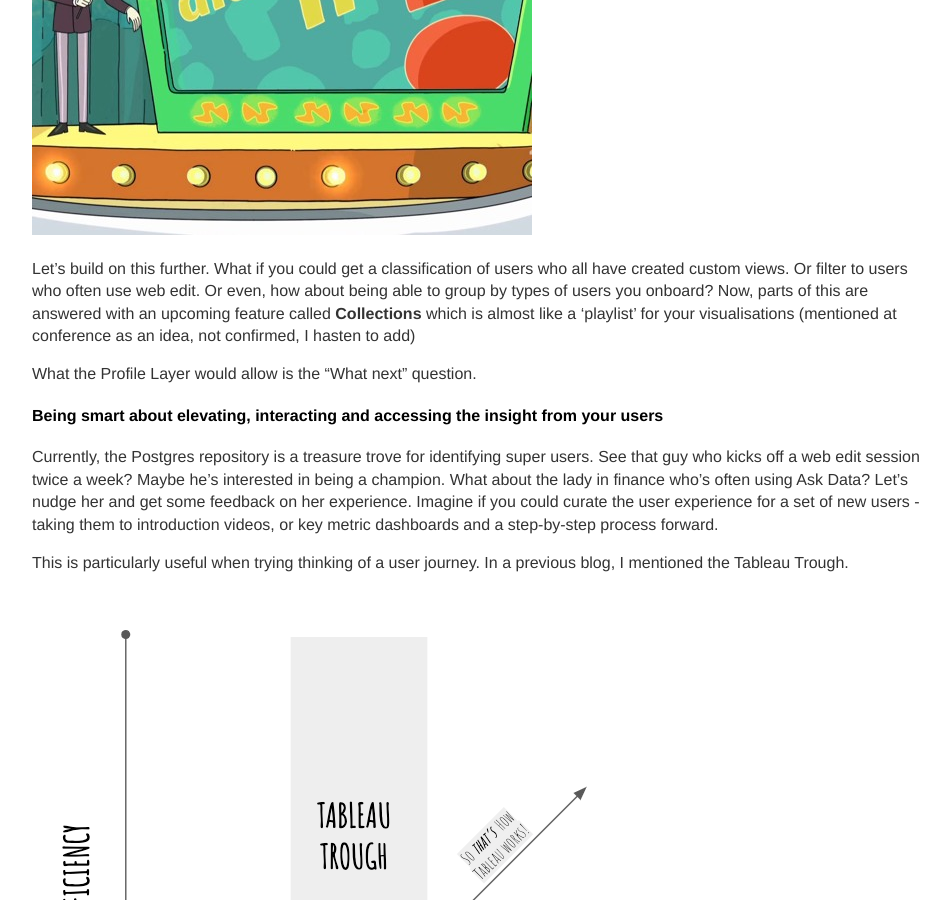
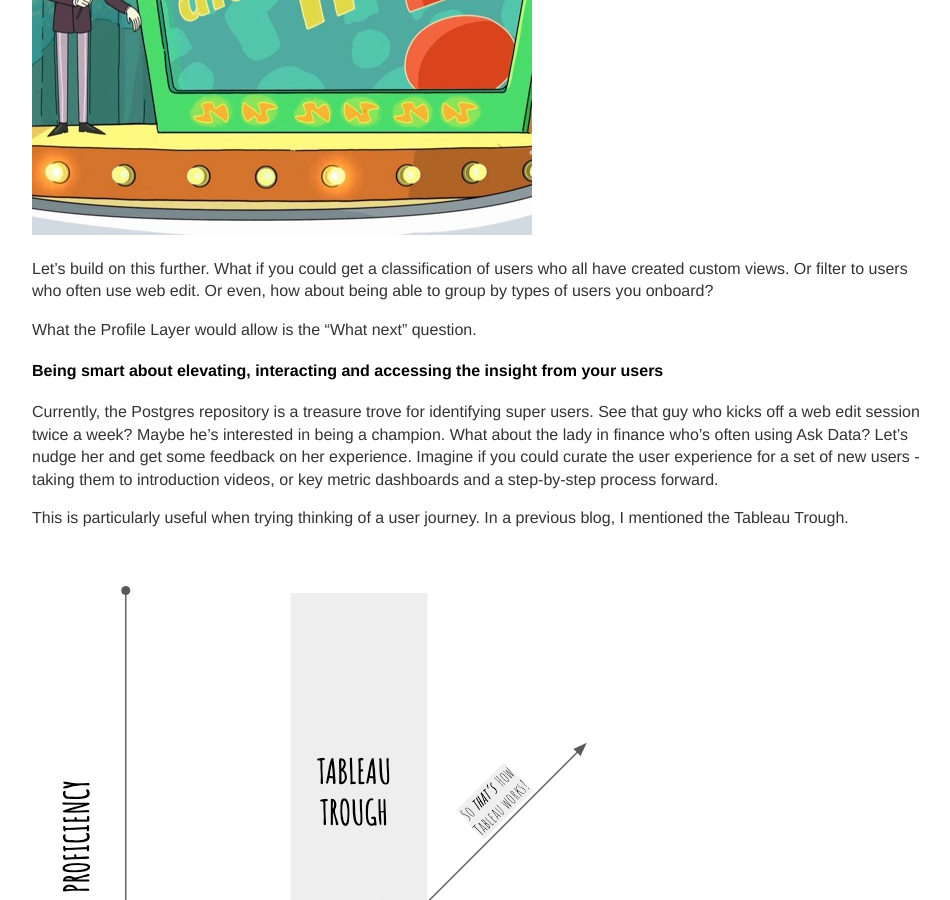
Before and after one commit to scribblr42/scribbles.github.io, a Jekyll site: the page built from _posts/2020-07-28-the-profile-layer.md, in a window 1280 px wide and 900 px high, scrolled down 2769 px. Shown: the whole window, without its empty margins (160-1110 px from the left). Built offline with Jekyll 4.4.1, drawn with Linux system fonts in a browser that asks for light colours.

Commit message:
Update 2020-07-28-the-profile-layer.md

```diff
--- a/_posts/2020-07-28-the-profile-layer.md
+++ b/_posts/2020-07-28-the-profile-layer.md
@@ -66,7 +66,7 @@
 
 ![Image of how did i get here from rick & morty](/assets/how-did-i-get-here-rick-morty.png)
 
-Let's build on this further. What if you could get a classification of users who all have created custom views. Or filter to users who often use web edit. Or even, how about being able to group by types of users you onboard? Now, parts of this are answered with an upcoming feature called **Collections** which is almost like a 'playlist' for your visualisations (mentioned at conference as an idea, not confirmed, I hasten to add)
+Let's build on this further. What if you could get a classification of users who all have created custom views. Or filter to users who often use web edit. Or even, how about being able to group by types of users you onboard?
 
 What the Profile Layer would allow is the "What next" question.
 
```
